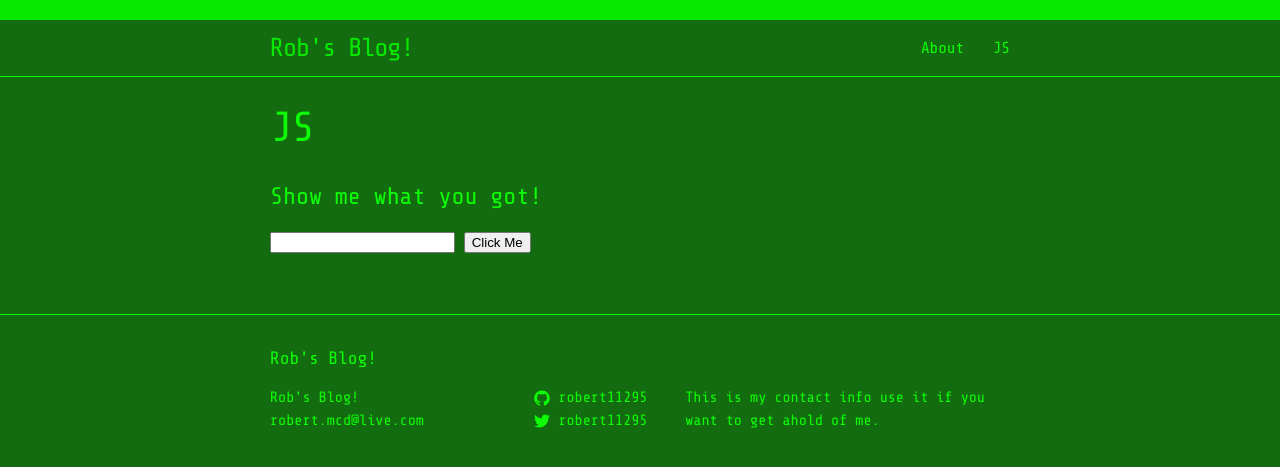
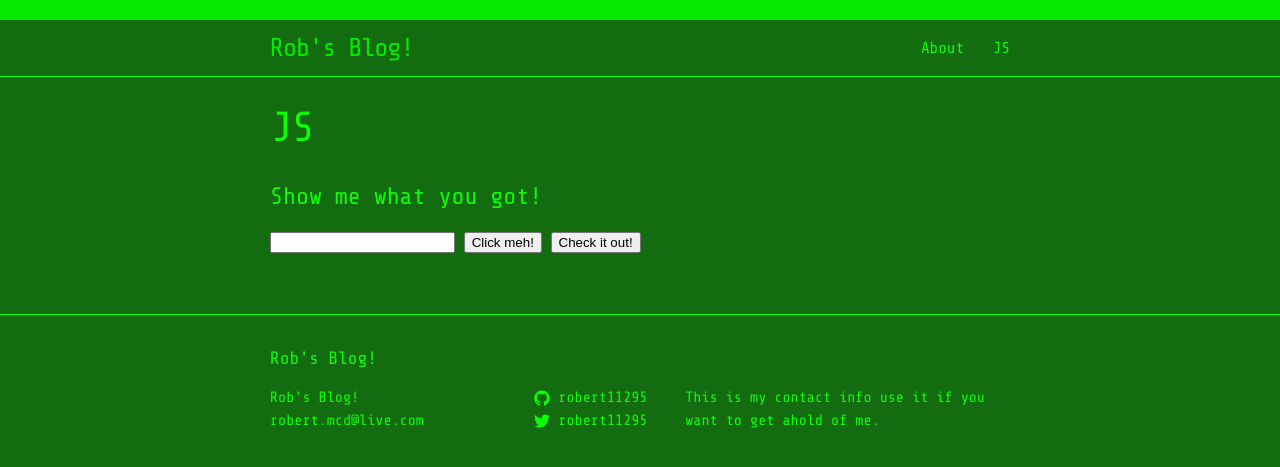
Before and after one commit to xSpiralx/xSpiralx.github.io, a Jekyll site: the page built from js.html, in a window 1280 px wide. Shown: the top 467 px of the page. Built offline with Jekyll 4.4.1, drawn with Linux system fonts in a browser that asks for light colours.

Commit message:
new button?

```diff
--- a/js.html
+++ b/js.html
@@ -33,6 +33,7 @@ permalink: /js/
 <body onload="alert('Warning, you are about to see some rad stuff.')">
  <h1 id="title">Show me what you got!</h1>
   <input type="text" id="myTextBox" />
-  <input type="submit" value="Click Me" onclick="substitute()" />
+  <input type="submit" value="Click meh!" onclick="myNewFunction" />
+  <input type="submit" value="Check it out!" onclick="substitute()" />
 </body>
 </html>
```
